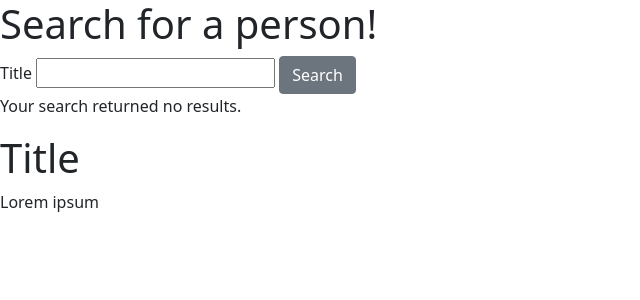
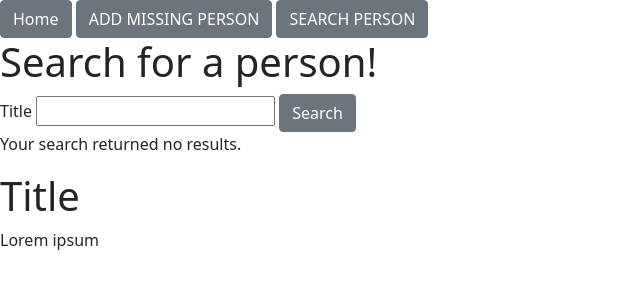
Before and after one commit to oliverescobar/missingPersons, a Django app: page /search/ in a window 1280 px wide. Shown: the top 300 px of the page, without its empty margins (0-640 px from the left). Run offline with Django 4.2, Linux system fonts and the light colour scheme; some libraries are stand-ins or nearby versions.

Commit message:
Button changes

```diff
--- a/missingPersons/templates/homepages/addperson.html
+++ b/missingPersons/templates/homepages/addperson.html
@@ -2,6 +2,11 @@
 {% load static %}
 {% block content %}
 <div class="container">
+    <a class="btn btn-secondary" href="{% url 'home' %}">Home</a>
+    <a class="btn btn-secondary" style= "color: white" aria-current="page" href= "{% url 'addperson' %}"
+    <span class="badge bg-dark text-white ms-1 rounded-pill"></span> ADD MISSING PERSON</a>
+
+    <a class="btn btn-secondary" href= "{% url 'search' %}"> SEARCH PERSON</a>
     <div class="text-left">
         <h2 class="section-heading text-uppercase">ADD PERSON</h2>
     </div>
--- a/missingPersons/templates/homepages/homepage.html
+++ b/missingPersons/templates/homepages/homepage.html
@@ -31,11 +31,11 @@
 
 
 
-
-        <a class="btn btn-primary" style= "color: white" aria-current="page" href= "{% url 'addperson' %}"
+        <a class="btn btn-secondary" href="{% url 'home' %}">Home</a>
+        <a class="btn btn-secondary" style= "color: white" aria-current="page" href= "{% url 'addperson' %}"
         <span class="badge bg-dark text-white ms-1 rounded-pill"></span> ADD MISSING PERSON</a>
 
-        <a class="btn btn-primary" href= "{% url 'search' %}"> SEARCH PERSON</a>
+        <a class="btn btn-secondary" href= "{% url 'search' %}"> SEARCH PERSON</a>
         {% comment %} <button
           class="navbar-toggler"
           type="button"
--- a/missingPersons/templates/homepages/search.html
+++ b/missingPersons/templates/homepages/search.html
@@ -1,4 +1,9 @@
 {% extends 'base.html' %} {% block content %}
+<a class="btn btn-secondary" href="{% url 'home' %}">Home</a>
+<a class="btn btn-secondary" style= "color: white" aria-current="page" href= "{% url 'addperson' %}"
+<span class="badge bg-dark text-white ms-1 rounded-pill"></span> ADD MISSING PERSON</a>
+
+<a class="btn btn-secondary" href= "{% url 'search' %}"> SEARCH PERSON</a>
 <h1>Search for a person!</h1>
 <form method="get">
     <label for=" ">Title</label>
```
